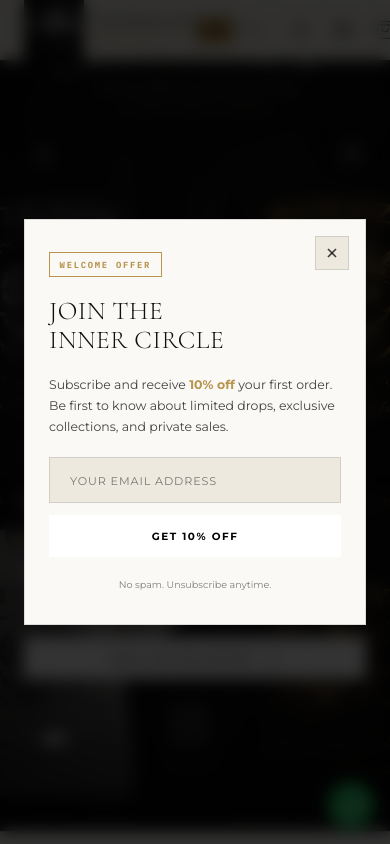
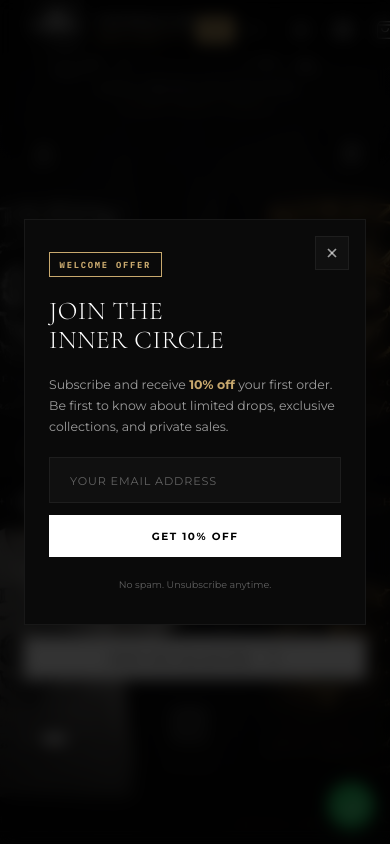
Before and after one commit to Oluwaferanmi-Habeeb/Yeenksluxe, a Next.js app: page / in a window 390 px wide. Shown: the top 844 px of the page. Built offline with nearby package versions, Linux system fonts and the light colour scheme.

Commit message:
feat: comprehensive UI/UX polish - dark theme default, scroll-to-top, toast notifications, modal zoom, sticky mobile add-to-cart, newsletter timing, empty cart CTA, duplicate CSS cleanup

```diff
--- a/src/app/globals.css
+++ b/src/app/globals.css
@@ -3127,14 +3127,7 @@ img.object-contain { object-fit: contain; }
   padding-left: 0.75rem;
 }
 
-/* ── Cart Pop Animation ── */
-@keyframes cartPop {
-  0% { transform: scale(1); }
-  30% { transform: scale(1.3) rotate(-8deg); }
-  50% { transform: scale(1.1) rotate(8deg); }
-  70% { transform: scale(1.2) rotate(-3deg); }
-  100% { transform: scale(1) rotate(0); }
-}
+
 
 .cart-pop-animation .cart-icon-svg {
   animation: cartPop 0.8s cubic-bezier(0.25, 1, 0.5, 1);
@@ -3145,3 +3138,125 @@ img.object-contain { object-fit: contain; }
 .faq-item button:hover span {
   color: var(--accent) !important;
 }
+
+/* ══════════════════════════════════════════════════
+   SCROLL TO TOP
+   ══════════════════════════════════════════════════ */
+.scroll-to-top {
+  position: fixed;
+  bottom: 2rem;
+  right: 2rem;
+  width: 44px;
+  height: 44px;
+  border-radius: 50%;
+  background: var(--text-primary);
+  color: var(--bg-primary);
+  display: flex;
+  align-items: center;
+  justify-content: center;
+  cursor: pointer;
+  z-index: 90;
+  box-shadow: var(--shadow-md);
+  border: none;
+  transition: transform 0.3s cubic-bezier(0.175, 0.885, 0.32, 1.275),
+              opacity 0.4s ease;
+  animation: fadeIn 0.4s ease;
+}
+.scroll-to-top:hover {
+  transform: scale(1.1) translateY(-3px);
+  background: var(--accent);
+}
+
+@media (max-width: 768px) {
+  .scroll-to-top {
+    bottom: 1.25rem;
+    right: 1.25rem;
+    width: 40px;
+    height: 40px;
+  }
+  .scroll-to-top svg {
+    width: 16px;
+    height: 16px;
+  }
+}
+
+/* ══════════════════════════════════════════════════
+   EMPTY CART IMPROVEMENTS
+   ══════════════════════════════════════════════════ */
+.empty-cart-message .empty-cart-cta {
+  display: inline-block;
+  margin-top: 0.5rem;
+  padding: 0.7rem 1.5rem;
+  background: var(--accent);
+  color: #000;
+  font-family: var(--font-body);
+  font-size: 0.6rem;
+  font-weight: 700;
+  letter-spacing: 0.15em;
+  text-transform: uppercase;
+  cursor: pointer;
+  border: none;
+  transition: var(--transition-fast);
+}
+.empty-cart-message .empty-cart-cta:hover {
+  opacity: 0.85;
+}
+
+/* ══════════════════════════════════════════════════
+   MODAL IMAGE ZOOM ON HOVER
+   ══════════════════════════════════════════════════ */
+.modal-gallery {
+  position: relative;
+  overflow: hidden;
+}
+.modal-gallery .modal-zoom-container {
+  position: relative;
+  width: 100%;
+  height: 440px;
+  overflow: hidden;
+}
+.modal-gallery .modal-zoom-container img {
+  transition: transform 0.6s cubic-bezier(0.25, 0.46, 0.45, 0.94);
+}
+.modal-gallery .modal-zoom-container:hover img {
+  transform: scale(1.15);
+}
+
+@media (max-width: 768px) {
+  .modal-gallery .modal-zoom-container img:hover {
+    transform: none; /* Disable zoom on mobile touch */
+  }
+}
+
+/* ══════════════════════════════════════════════════
+   STICKY ADD TO CART ON MOBILE MODAL
+   ══════════════════════════════════════════════════ */
+@media (max-width: 768px) {
+  .modal-actions {
+    position: sticky;
+    bottom: 0;
+    background: var(--bg-primary);
+    padding: 1rem 0 0;
+    margin-top: 1rem;
+    border-top: 1px solid var(--border-color);
+    z-index: 10;
+  }
+  .dossier-tab-content {
+    max-height: none;
+    overflow: visible;
+  }
+}
+
+/* ── Override: ScrollToTop on left side to avoid conflict with WhatsApp ── */
+.scroll-to-top {
+  right: auto !important;
+  left: 2rem !important;
+  z-index: 98 !important;
+}
+
+@media (max-width: 768px) {
+  .scroll-to-top {
+    left: 1.25rem !important;
+    right: auto !important;
+  }
+}
--- a/src/app/page.tsx
+++ b/src/app/page.tsx
@@ -21,6 +21,7 @@ import ToastNotification from '../components/ToastNotification';
 import NewsletterPopup from '../components/NewsletterPopup';
 import CountdownTimer from '../components/CountdownTimer';
 import WhatsAppFloat from '../components/WhatsAppFloat';
+import ScrollToTop from '../components/ScrollToTop';
 
 function Storefront() {
   const { checkoutStep, selectedCategory, searchQuery } = useStore();
@@ -74,6 +75,7 @@ function Storefront() {
 
       <NewsletterPopup />
       <WhatsAppFloat />
+      <ScrollToTop />
       <CartDrawer />
       <ProductModal />
 
--- a/src/components/CartDrawer.tsx
+++ b/src/components/CartDrawer.tsx
@@ -6,7 +6,7 @@ import { useStore } from '../context/StoreContext';
 export default function CartDrawer() {
   const {
     cartOpen, setCartOpen, cart, updateCartQty, removeCartItem,
-    setCheckoutStep, formatNGN, formatUSD, cartSubtotal, currency
+    setCheckoutStep, formatNGN, formatUSD, cartSubtotal, currency, scrollToShop
   } = useStore();
 
   if (!cartOpen) return null;
@@ -39,10 +39,16 @@ export default function CartDrawer() {
         <div className="cart-items-container">
           {cart.length === 0 ? (
             <div className="empty-cart-message">
-              <svg fill="none" stroke="currentColor" strokeWidth="1.5" viewBox="0 0 24 24">
+              <svg fill="none" stroke="currentColor" strokeWidth="1.2" viewBox="0 0 24 24">
                 <path d="M15.75 10.5V6a3.75 3.75 0 10-7.5 0v4.5m11.356-1.993l1.263 12c.07.665-.45 1.243-1.119 1.243H4.25a1.125 1.125 0 01-1.12-1.243l1.264-12A1.125 1.125 0 015.513 7.5h12.974c.576 0 1.059.435 1.119 1.007zM8.625 10.5a.375.375 0 11-.75 0 .375.375 0 01.75 0zm7.5 0a.375.375 0 11-.75 0 .375.375 0 01.75 0z" />
               </svg>
-              <span>YOUR SHOPPING CART IS EMPTY</span>
+              <span>YOUR CART IS EMPTY</span>
+              <span style={{ fontSize: '0.68rem', color: 'var(--text-muted)', letterSpacing: '0.05em', textTransform: 'none', fontWeight: 400 }}>
+                Add some premium pieces to get started.
+              </span>
+              <button className="empty-cart-cta" onClick={() => { setCartOpen(false); scrollToShop(); }}>
+                BROWSE COLLECTION
+              </button>
             </div>
           ) : (
             cart.map((item, index) => (
--- a/src/components/MembershipSection.tsx
+++ b/src/components/MembershipSection.tsx
@@ -1,11 +1,28 @@
 'use client';
 
+import { useState } from 'react';
 import { useStore } from '../context/StoreContext';
 
 export default function MembershipSection() {
-  const { checkoutStep } = useStore();
+  const { checkoutStep, showToast } = useStore();
+  const [email, setEmail] = useState('');
+  const [phone, setPhone] = useState('');
 
   if (checkoutStep !== 'shop') return null;
+
+  const handleNewsletter = (e: React.FormEvent) => {
+    e.preventDefault();
+    if (!email) return;
+    showToast('Welcome to the YEENKSLUXE Inner Circle!');
+    setEmail('');
+  };
+
+  const handleWhatsApp = (e: React.FormEvent) => {
+    e.preventDefault();
+    window.open('https://wa.me/2349033364994?text=Please%20add%20me%20to%20the%20YEENKSLUXE%20broadcast%20list%20to%20receive%20updates.', '_blank');
+    showToast('Opening WhatsApp — you\'ll be added to the VIP list!');
+    setPhone('');
+  };
 
   return (
     <section className="membership-section reveal-on-scroll">
@@ -16,8 +33,9 @@ export default function MembershipSection() {
             <p className="membership-subtitle">
               Sign up for our newsletter to receive private drop invitations, exclusive lookbooks, and priority release access.
             </p>
-            <form className="membership-form" onSubmit={(e) => { e.preventDefault(); alert('Thank you for subscribing to the YEENKSLUXE inner circle!'); }}>
-              <input type="email" placeholder="ENTER YOUR EMAIL" className="membership-input" required />
+            <form className="membership-form" onSubmit={handleNewsletter}>
+              <input type="email" placeholder="ENTER YOUR EMAIL" className="membership-input" required
+                value={email} onChange={(e) => setEmail(e.target.value)} />
               <button type="submit" className="membership-submit">SUBSCRIBE</button>
             </form>
           </div>
@@ -26,8 +44,9 @@ export default function MembershipSection() {
             <p className="membership-subtitle">
               Get immediate restock alerts, collection notifications, and direct access to our personal shopping assistants.
             </p>
-            <form className="membership-form" onSubmit={(e) => { e.preventDefault(); window.open('https://wa.me/2349033364994?text=Please%20add%20me%20to%20the%20YEENKSLUXE%20broadcast%20list%20to%20receive%20updates.'); }}>
-              <input type="tel" placeholder="YOUR PHONE NUMBER" className="membership-input" required />
+            <form className="membership-form" onSubmit={handleWhatsApp}>
+              <input type="tel" placeholder="YOUR PHONE NUMBER" className="membership-input" required
+                value={phone} onChange={(e) => setPhone(e.target.value)} />
               <button type="submit" className="membership-submit whatsapp-submit">JOIN NOW</button>
             </form>
           </div>
--- a/src/components/NewsletterPopup.tsx
+++ b/src/components/NewsletterPopup.tsx
@@ -12,9 +12,22 @@ export default function NewsletterPopup() {
   useEffect(() => {
     const alreadyShown = localStorage.getItem(POPUP_STORAGE_KEY);
     if (!alreadyShown) {
-      // Show popup after 3 seconds
-      const timer = setTimeout(() => setVisible(true), 3000);
-      return () => clearTimeout(timer);
+      // Show popup after 10 seconds or when user scrolls past 50% of page
+      const timer = setTimeout(() => setVisible(true), 10000);
+
+      const handleScroll = () => {
+        const scrollPercent = window.scrollY / (document.body.scrollHeight - window.innerHeight);
+        if (scrollPercent > 0.5) {
+          setVisible(true);
+          window.removeEventListener('scroll', handleScroll);
+        }
+      };
+      window.addEventListener('scroll', handleScroll, { passive: true });
+
+      return () => {
+        clearTimeout(timer);
+        window.removeEventListener('scroll', handleScroll);
+      };
     }
   }, []);
 
--- a/src/components/ProductModal.tsx
+++ b/src/components/ProductModal.tsx
@@ -42,7 +42,7 @@ export default function ProductModal() {
             <video src={selectedProduct.video} autoPlay loop muted controls playsInline
               style={{ width: '100%', height: '100%', objectFit: 'contain' }} />
           ) : (
-            <div style={{ position: 'relative', width: '100%', height: '440px' }}>
+            <div className="modal-zoom-container">
               <Image src={selectedProduct.image} alt={selectedProduct.name} fill className="object-contain"
                 sizes="(max-width: 768px) 100vw, 50vw" />
             </div>
--- /dev/null
+++ b/src/components/ScrollToTop.tsx
@@ -0,0 +1,33 @@
+'use client';
+
+import { useState, useEffect } from 'react';
+
+export default function ScrollToTop() {
+  const [visible, setVisible] = useState(false);
+
+  useEffect(() => {
+    const handleScroll = () => {
+      setVisible(window.scrollY > 800);
+    };
+    window.addEventListener('scroll', handleScroll, { passive: true });
+    return () => window.removeEventListener('scroll', handleScroll);
+  }, []);
+
+  const scrollToTop = () => {
+    window.scrollTo({ top: 0, behavior: 'smooth' });
+  };
+
+  if (!visible) return null;
+
+  return (
+    <button
+      className="scroll-to-top"
+      onClick={scrollToTop}
+      aria-label="Scroll to top"
+    >
+      <svg width="18" height="18" viewBox="0 0 24 24" fill="none" stroke="currentColor" strokeWidth="2.5">
+        <path d="M12 19V5M5 12l7-7 7 7" />
+      </svg>
+    </button>
+  );
+}
--- a/src/context/StoreContext.tsx
+++ b/src/context/StoreContext.tsx
@@ -83,7 +83,7 @@ export function StoreProvider({ children }: { children: ReactNode }) {
   const [paymentMethod, setPaymentMethod] = useState<PaymentMethod>('paystack');
   const [mounted, setMounted] = useState(false);
   const [heroIndex, setHeroIndex] = useState(0);
-  const [theme, setTheme] = useState<ThemeMode>('light');
+  const [theme, setTheme] = useState<ThemeMode>('dark'); // streetwear brand defaults to dark
   const [udIndex, setUdIndex] = useState(0);
   const [cartAnimated, setCartAnimated] = useState(false);
   const [scrolled, setScrolled] = useState(false);
--- a/src/data/products.ts
+++ b/src/data/products.ts
@@ -187,16 +187,12 @@ export const products: Product[] = [
   {
     id: "acc-2",
     shopifyVariantId: "45000000000010",
-    name: "YĒĒNKSLUXÉ x STEEZY x MXUNDERSTOOD Edition Cap",
-    description: "Top off your look with confidence.",
-    features: CAP_FEATURES,
-    care: CAP_CARE,
-    fit: CAP_FIT,
-    price: 25000,
-    category: "Hats",
+    name: "YĒĒNKSLUXÉ x STEEZY x MXUNDERSTOOD Edition Tee",
+    price: 30000,
+    category: "Shirts",
     image: img("f12d0220-a9fe-437b-b736-64a573bb8193.jpg"),
     gallery: [img("new_prod_6.jpg")],
-    sizes: ["One Size"],
+    sizes: ["S", "M", "L", "XL"],
     colors: ["#000000", "#ffffff"]
   },
 
```
Also changed, not shown: 1 other file (tests, documents, lock files or other folders).
